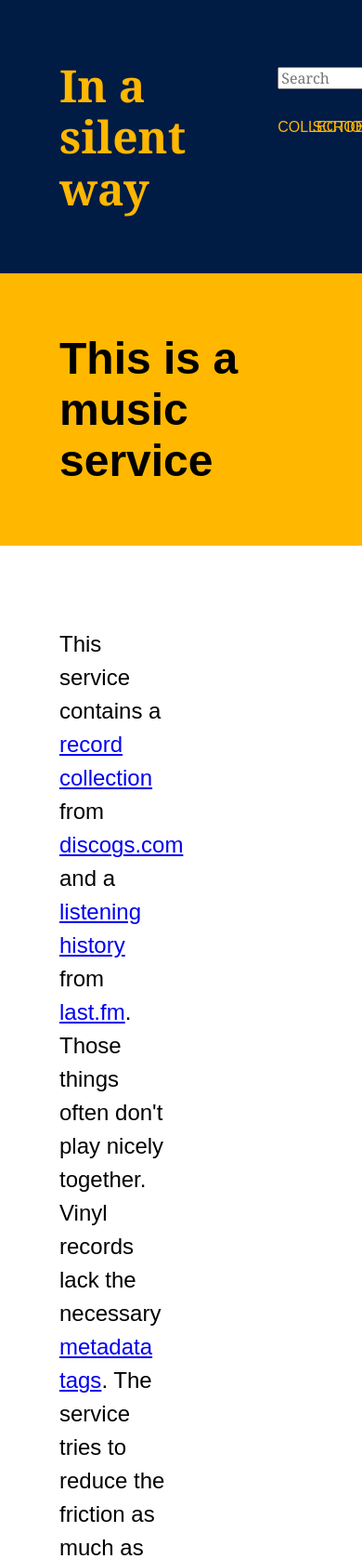
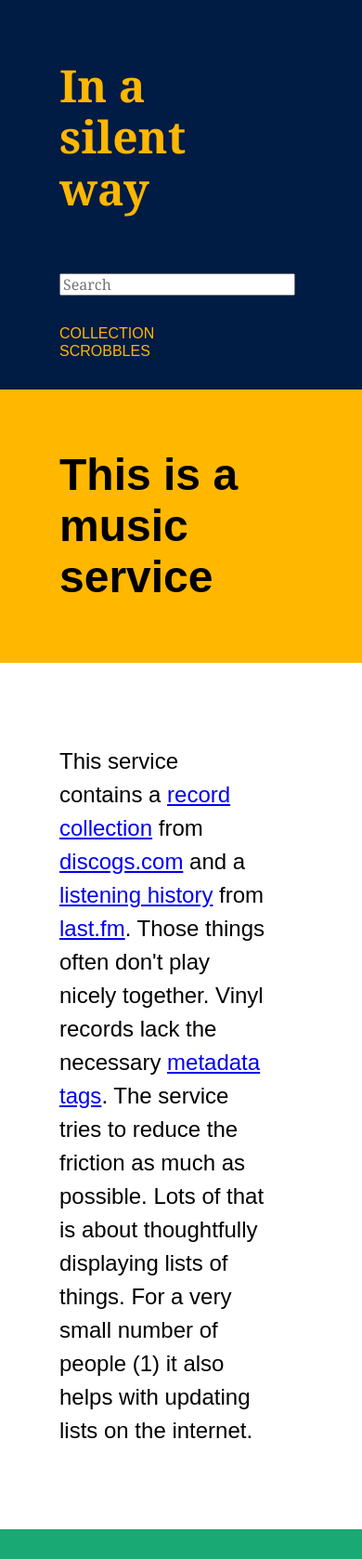
Before and after one commit to davidmiller/inasilentway, a Django app: template inasilentway/templates/inasilentway/home.html in a window 390 px wide; the page is wider, and only the part inside the window is pictured. Shown: the top 1677 px of that part at 93% size. Run offline with Django 3.2, Linux system fonts and the light colour scheme; the template is opened without the code that fills it, so the values that code supplies are empty; some libraries are stand-ins or nearby versions.

Commit message:
Ongoing minor metadata adjustmetnts, some responsivity

```diff
--- a/inasilentway/static/css/inasilentway.css
+++ b/inasilentway/static/css/inasilentway.css
@@ -98,4 +98,4 @@
 .w-98 { width: 98%; }
 .w-99 { width: 99%; }
 .w-100 { width: 100%; }
-section a:visited{ color: rgb(0, 0, 238); }
+ul a:visited, section a:visited{ color: rgb(0, 0, 238); }
--- a/inasilentway/templates/base.html
+++ b/inasilentway/templates/base.html
@@ -11,20 +11,20 @@
   <body class="">
     {% block header %}
       <div class="w-100 pa4 pl5 mt0 bg-navy athelas">
-        <div class="flex">
-          <div class="w-80">
+        <div class="flex-ns">
+          <div class="w-80 w-100-s">
             <h1 class="f1">
               <a href="{% url 'home' %}" class="gold link underline-hover">
                 In a silent way
               </a>
             </h1>
           </div>
-          <div class="w-20 pt4 mt2">
+          <div class="w-20 w-100-s pt4 mt2">
             <form method="get" action="{% url 'search' %}">
               {% csrf_token %}
               <input type="text" name="query" id="searchBox" placeholder="Search">
             </form>
-            <div class="flex ttu pt4 avenir pl0 ml0">
+            <div class="flex-ns ttu pt4 avenir pl0 ml0">
               <div class="mr2 w-50">
                 <a href="{% url 'record-list' %}"
                    class="link gold hover-bg-orange hover-white pt2 pb2">
@@ -58,7 +58,7 @@
 
     <div class="w-100 bg-green pa5 avenir">
       <div class="flex">
-        <div class="w-40">
+        <div class="w-40-ns">
           <h2 class="ttu bb f5">
             Less Useful Links
           </h2>
@@ -83,6 +83,7 @@
                 CSS using Tachyons
               </a>
             </li>
+            {% if request.META.HTTP_HOST %}
               {% if user.is_authenticated %}
                 <li class="pb2">
                   <a href="{% url 'load-scrobbles' %}">Load recent scrobbles</a>
@@ -96,6 +97,7 @@
               <a href="{% url 'login' %}">Log in</a>
             </li>
           {% endif %}
+        {% endif %}
           </ul>
         </div>
       </div>
--- a/inasilentway/templates/inasilentway/home.html
+++ b/inasilentway/templates/inasilentway/home.html
@@ -12,7 +12,7 @@
     </section>
 
     <section class="pa5 avenir f3 lh-copy pb5 flex">
-      <p class="measure fl w-50 pr3">
+      <p class="measure fl w-50-ns pr3">
         This service contains a
         <a href="{% url 'record-list' %}">record collection</a> from
         <a href="https://discogs.com">discogs.com</a>
@@ -36,7 +36,7 @@
       <h2 class="f2 b">Infrequently asked questions</h2>
 
       <div class="flex">
-        <div class="fl w-66">
+        <div class="fl w-66-ns">
           <h3 class="ttu bb">Do you really update a list on the internet every time you listen to a record?</h3>
           <p class="f3 lh-copy">
             Yes.
@@ -56,8 +56,8 @@
             work. After a decade or so it's interesting to spot patterns in your listening history. Try it and
             come back to me in 10 years.
           </p>
-          <p>
-            * some people
+          <p class="f3">
+            * Some people.
           </p>
 
           <h3 class="ttu bb">Why did you make this?</h3>
@@ -90,7 +90,7 @@
 
 
     <section class="pa5 avenir pb5 flex">
-      <div class=" fl w-50 pr4">
+      <div class=" fl w-50-ns pr4">
         <h2 class="f2 b">
           How this works
         </h2>
--- a/inasilentway/views.py
+++ b/inasilentway/views.py
@@ -426,9 +426,13 @@ class ListeningHistoryView(TemplateView):
         days = (end - start).days
         qs   = self._get_scrobbles_between(start, end)
         count = qs.count()
+        # So we can toggle float view
+        per_day = float(count) / days
+        per_day = float("{:.2f}".format(per_day))
+#        per_day = int(per_day)
 
         return {
-            'per_day': int(float(count) / days),
+            'per_day': per_day,
             'count'  : count
         }
 
--- a/requirements.txt
+++ b/requirements.txt
@@ -33,7 +33,7 @@ traitlets==4.3.2
 typing==3.6.6
 urllib3==1.24.1
 wcwidth==0.1.7
-psycopg2==2.7.5
+psycopg2==2.8.5
 dj-database-url==0.2.1
 Gunicorn==0.17.4
 dj-static==0.0.6
```
Also changed, not shown: inasilentway/lastfm.py (+9 -0 lines), inasilentway/templates/inasilentway/record_list.html (+9 -9 lines). Lines whose indentation alone changed are shown as unchanged.
